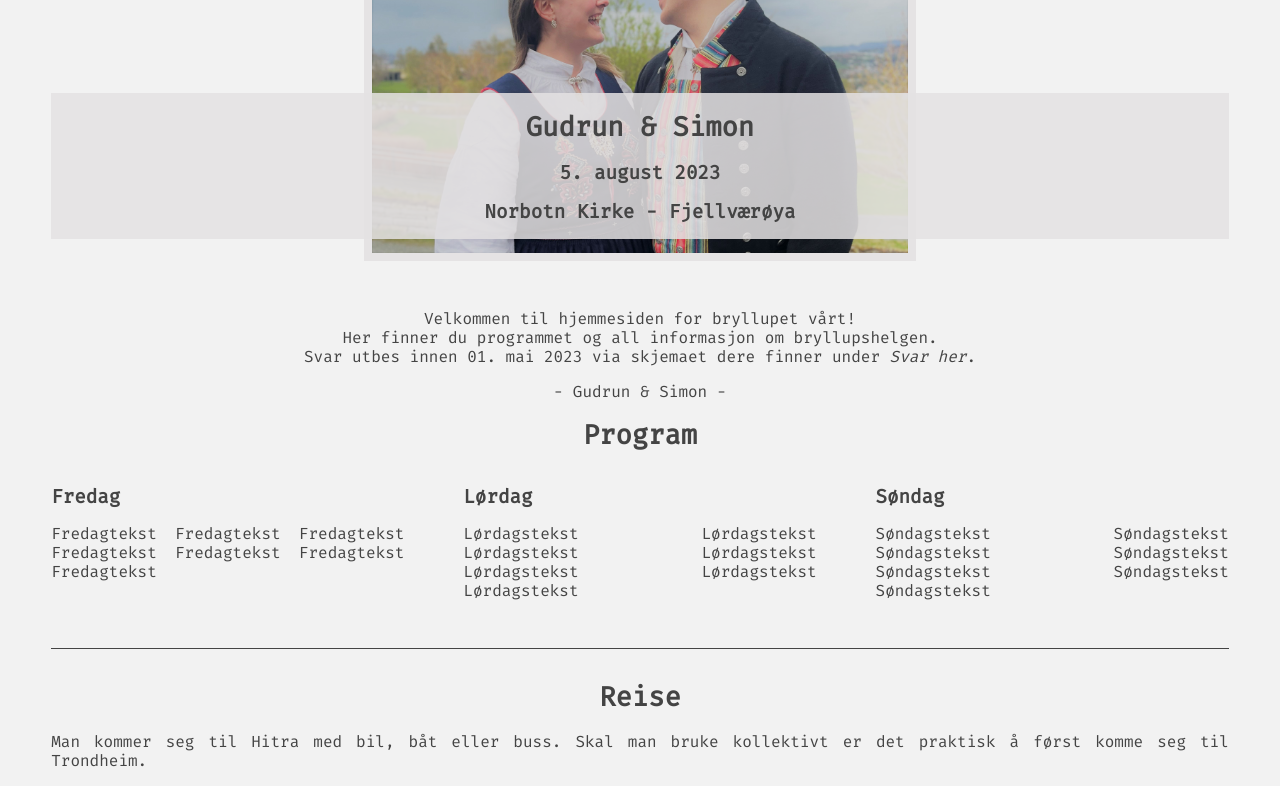
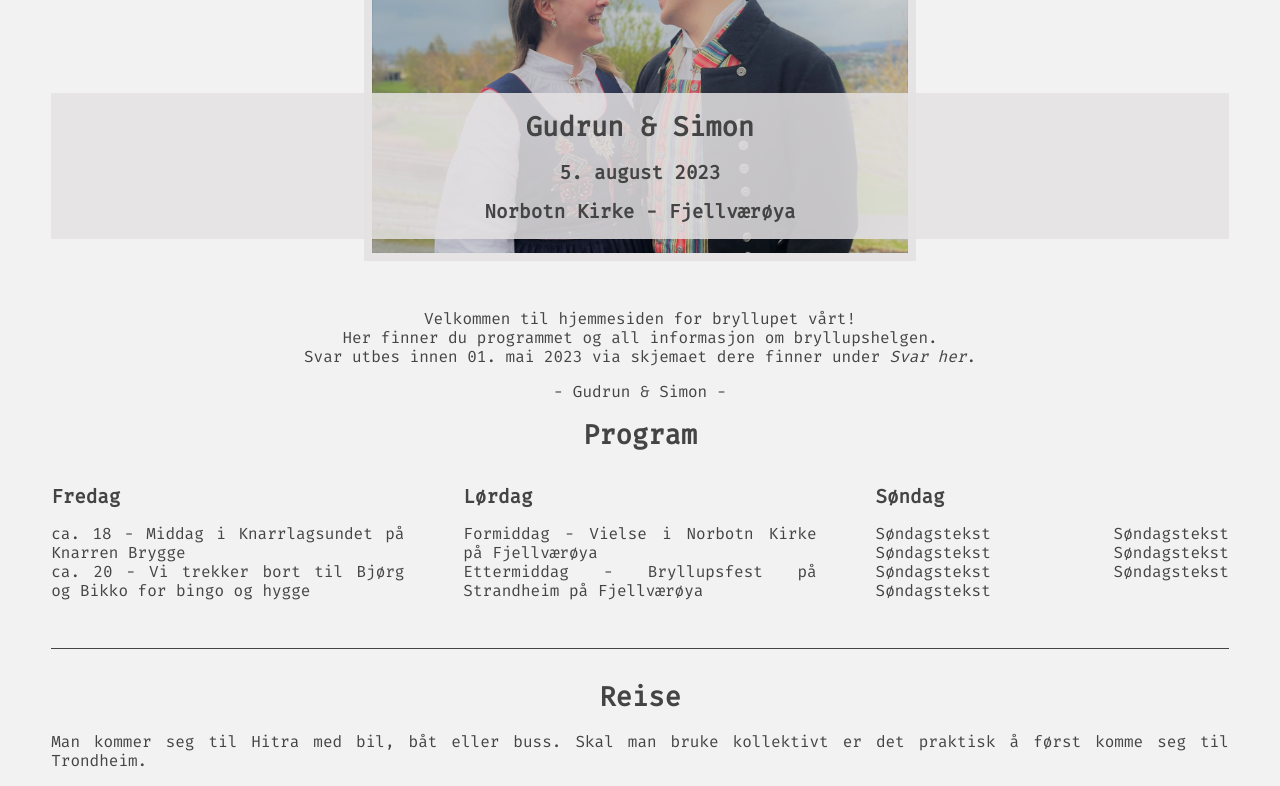
Before and after one commit to melhoos/gudrunogsimon, a React (Create React App) app: page / in a window 1280 px wide. Shown: the part 358-1144 px from the top of the page. Built offline with nearby package versions, Linux system fonts and the light colour scheme.

Commit message:
Update Program.jsx

```diff
--- a/src/Program.jsx
+++ b/src/Program.jsx
@@ -12,7 +12,9 @@ const Program = () => {
             Fredag
           </h2>
           <p>
-            Fredagtekst Fredagtekst Fredagtekst Fredagtekst Fredagtekst Fredagtekst Fredagtekst
+            ca. 18 - Middag i Knarrlagsundet på Knarren Brygge
+          <br/>
+            ca. 20 - Vi trekker bort til Bjørg og Bikko for bingo og hygge
           </p>
         </div>
         <div>
@@ -20,7 +22,9 @@ const Program = () => {
             Lørdag
           </h2>
           <p>
-            Lørdagstekst Lørdagstekst Lørdagstekst Lørdagstekst Lørdagstekst Lørdagstekst Lørdagstekst
+            Formiddag - Vielse i Norbotn Kirke på Fjellværøya
+            <br/>
+            Ettermiddag - Bryllupsfest på Strandheim på Fjellværøya
           </p>
         </div>
         <div>
```
